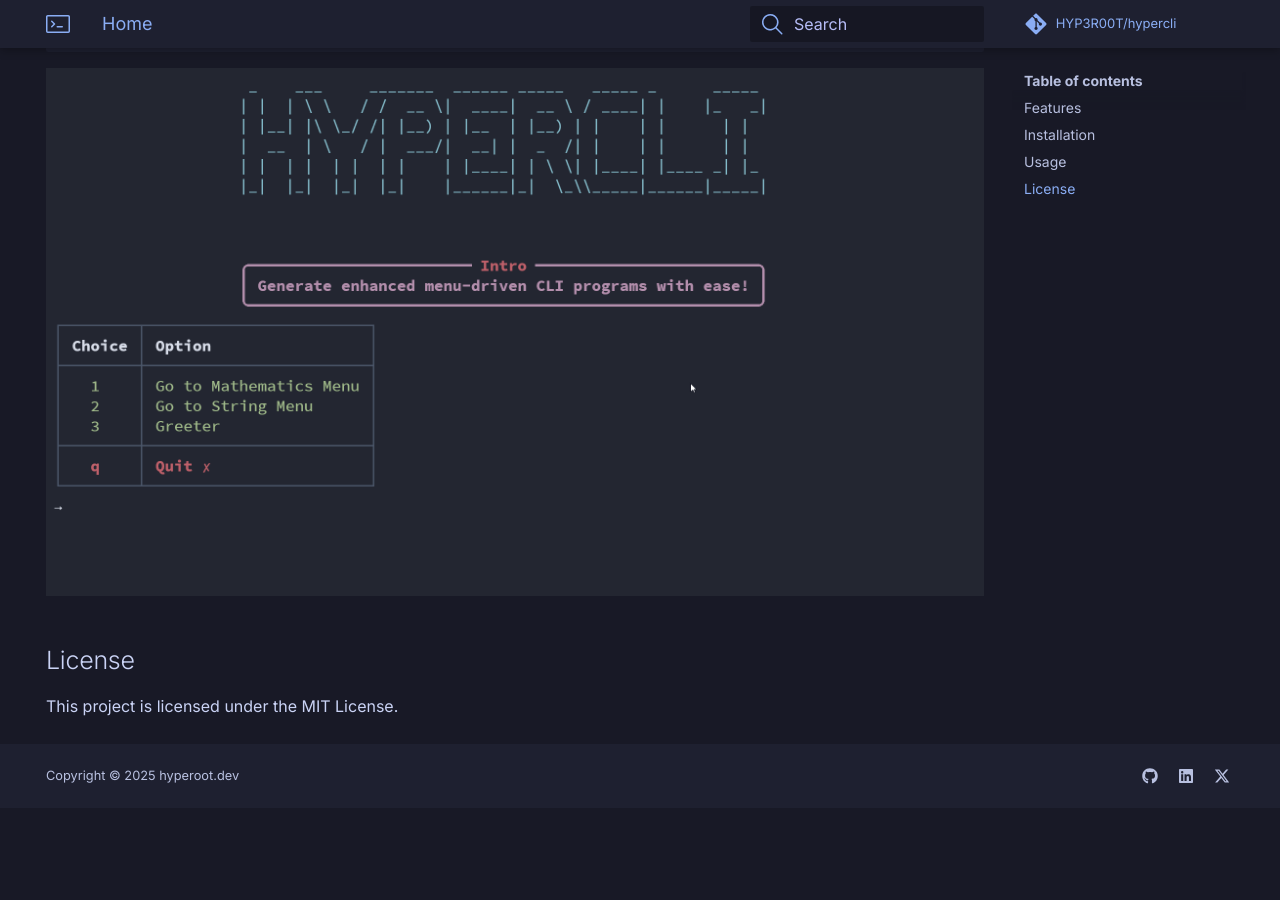
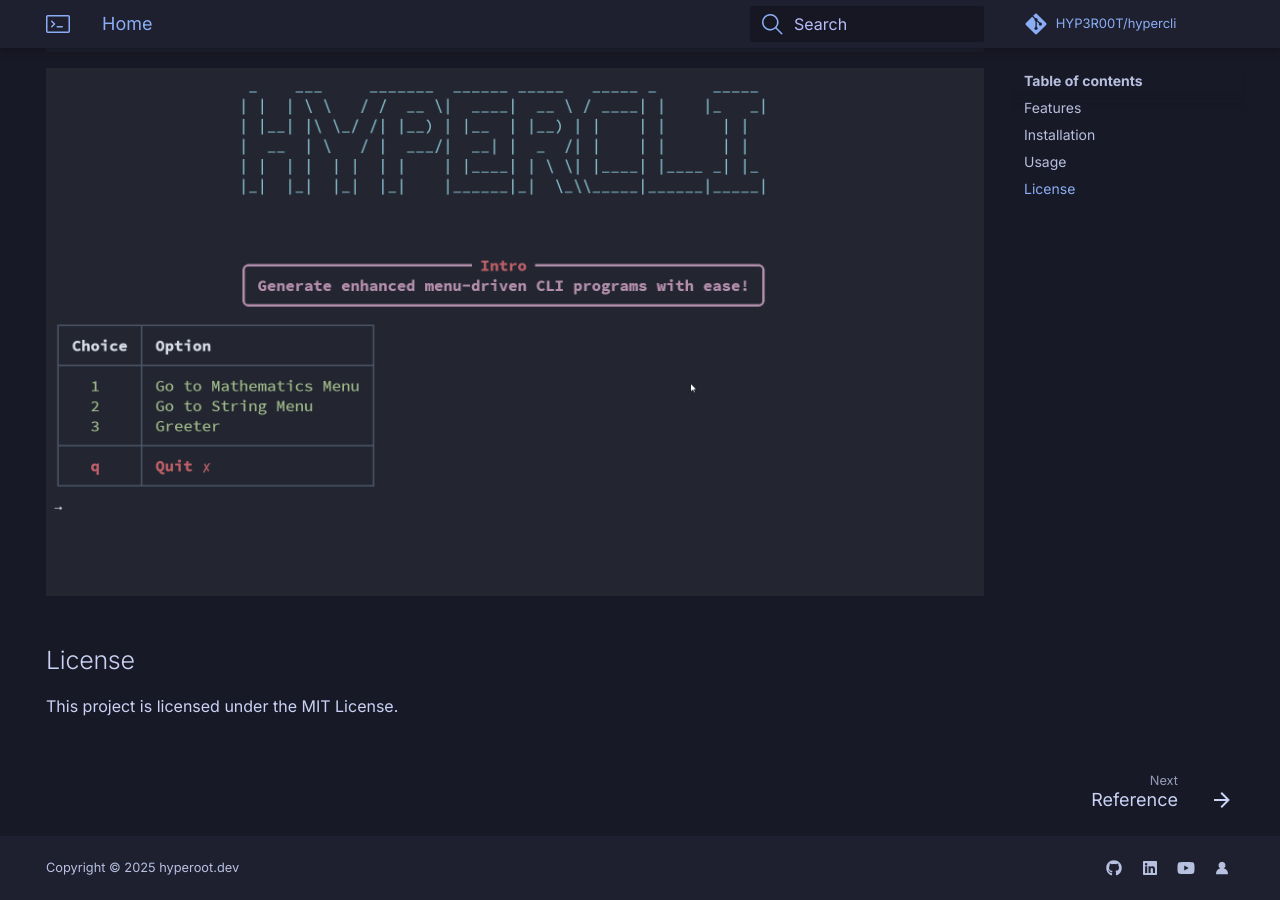
Before and after one commit to HYP3R00T/hypercli, an MkDocs documentation site: the page built from docs/index.md, in a window 1280 px wide and 900 px high, scrolled down 1911 px. Built offline with MkDocs 1.6.1 and Material for MkDocs 9.7.7, drawn with Linux system fonts in a browser that asks for light colours; comment, search, counter and statistics services are not loaded; before the commit the page ends 2719 px from its top, so only the background shows below that.

Commit message:
minor fix again

```diff
--- a/mkdocs.yml
+++ b/mkdocs.yml
@@ -26,12 +26,14 @@ theme:
     - navigation.top
     - navigation.prune
     - navigation.indexes
-    # - navigation.footer
+    - navigation.footer
     - toc.follow
     - content.code.copy
-    # - search.suggest
+    - search.suggest
     # - search.highlight
     - search.share
+    - content.action.edit
+    - content.action.view
 plugins:
   - search
   - roamlinks
@@ -81,8 +83,12 @@ extra:
       link: https://github.com/HYP3R00T
     - icon: fontawesome/brands/linkedin
       link: https://www.linkedin.com/in/rajesh-kumar-das/
-    - icon: fontawesome/brands/x-twitter
-      link: https://twitter.com/HYP3R00T
+    # - icon: fontawesome/brands/x-twitter
+    #   link: https://twitter.com/HYP3R00T
+    - icon: fontawesome/brands/youtube
+      link: https://www.youtube.com/@hyperoot
+    - icon: octicons/person-fill-24
+      link: https://hyperoot.dev/
   status:
     new: Recently added
 extra_css:
```
